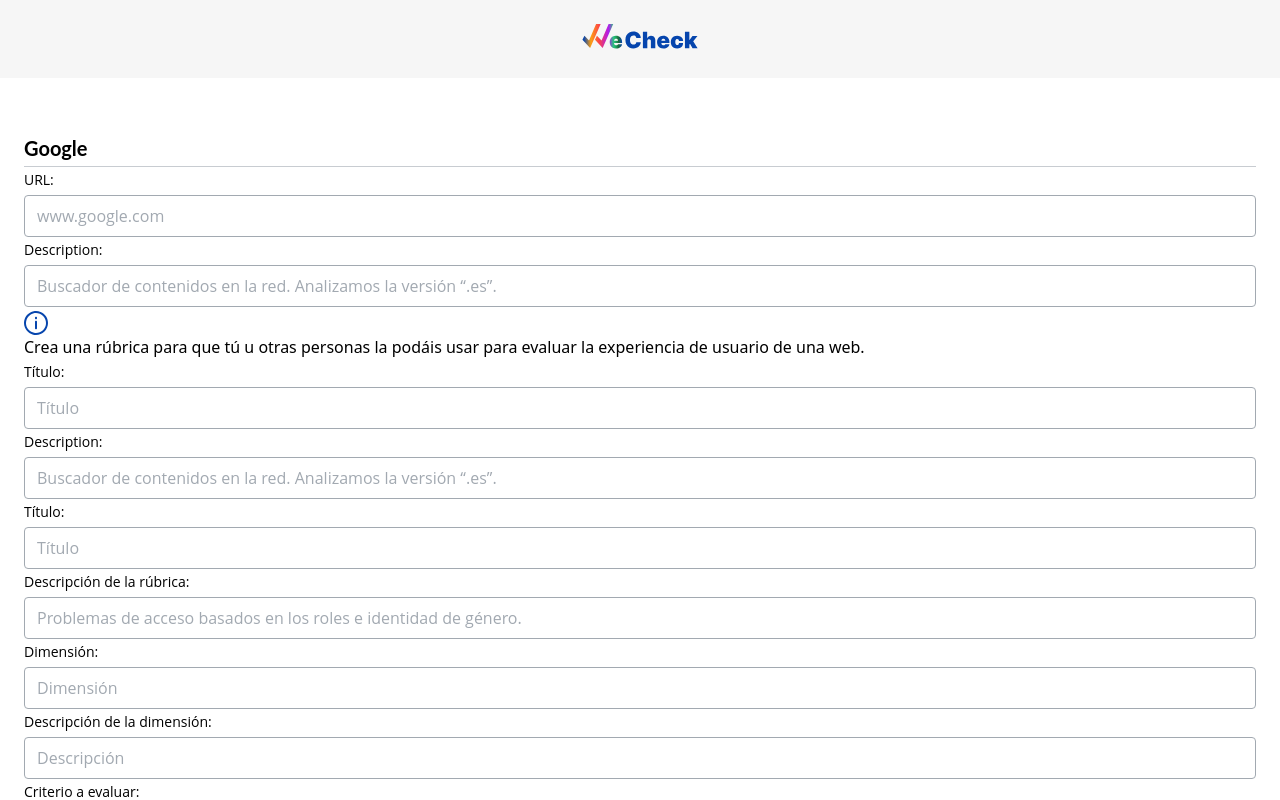
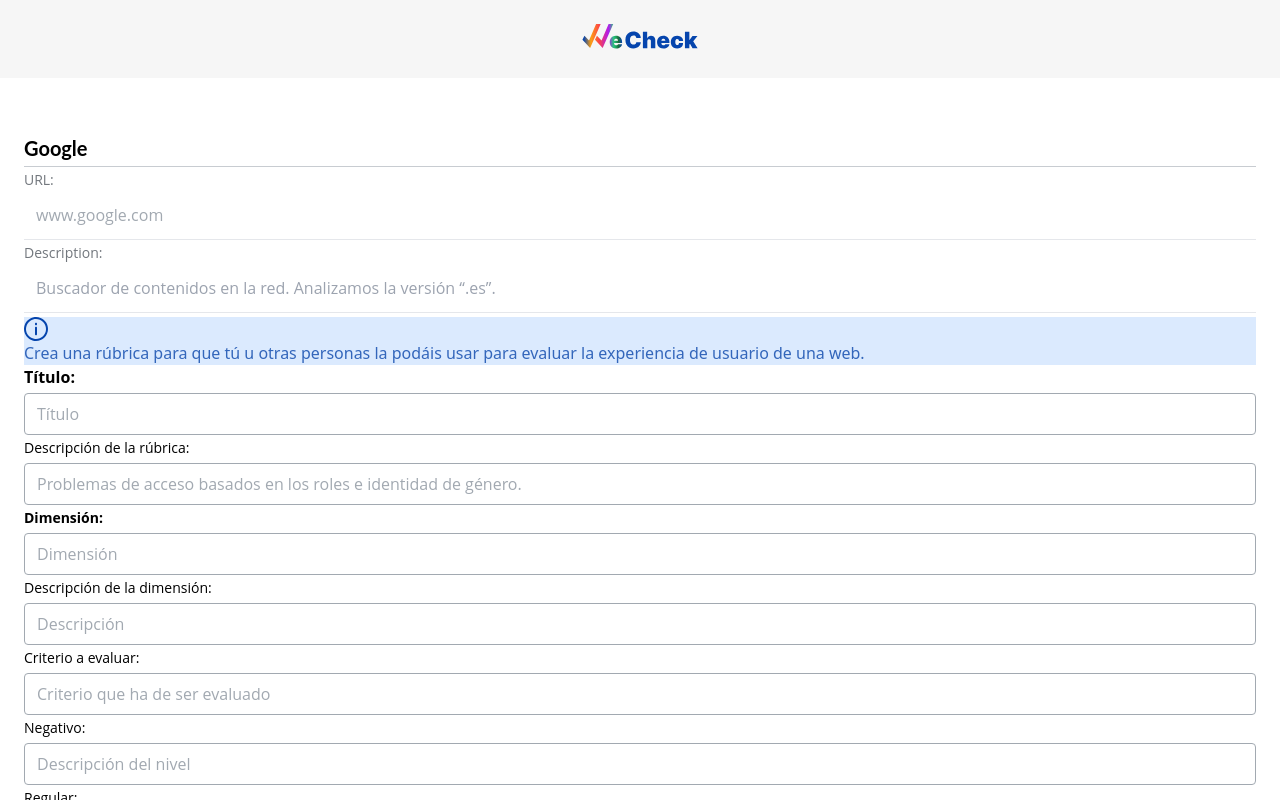
Before and after one commit to Rubrics-project/WeCheckUx, a React (Vite) app in the folder react/: page /crear in a window 1280 px wide. Shown: the top 800 px of the page. Built offline with nearby package versions, Linux system fonts and the light colour scheme.

Commit message:
all changes

```diff
--- a/react/src/views/Create.jsx
+++ b/react/src/views/Create.jsx
@@ -39,30 +39,25 @@
 
     <Title title={"Google"} />
 
-    <label for="url" className="font-opencustom text-sm">URL:</label>
-            <input type="text" id="url" name="url" placeholder={"www.google.com"}  className="w-full rounded border border-color-grey-border-btn px-3 py-2 text-color-bck placeholder-color-grey-border-btn focus:z-10 focus:border-color-blue-p focus:outline-none focus:ring-color-blue-p font-opencustom text-base mt-2"/>
+    <label for="url" className="font-opencustom text-sm text-color-grey-title">URL:</label>
+            <input type="text" id="url" name="url" placeholder={"www.google.com"}  className="w-full px-3 py-2 text-color-bck placeholder-color-grey-border-btn focus:z-10  focus:outline-none focus:ring-color-blue-p font-opencustom text-base mt-2 "/>
+            <hr class="h-px my-8 bg-gray-200 border-1 dark:bg-gray-700"></hr>
 
-    <label for="description:" className="font-opencustom text-sm">Description:</label>
-    <input type="text" id="description" name="description" placeholder="Buscador de contenidos en la red. Analizamos la versión “.es”."  className="w-full rounded border border-color-grey-border-btn px-3 py-2 text-color-bck placeholder-color-grey-border-btn focus:z-10 focus:border-color-blue-p focus:outline-none focus:ring-color-blue-p font-opencustom text-base mt-2"/>
+    <label for="description:" className="font-opencustom text-sm  text-color-grey-title">Description:</label>
+    <input type="text" id="description" name="description" placeholder="Buscador de contenidos en la red. Analizamos la versión “.es”."  className="w-full  px-3 py-2 text-color-bck focus:z-10 focus:outline-none font-opencustom text-base mt-2"/>
+    <hr class="h-px my-8 bg-gray-200 border-1 dark:bg-gray-700"></hr>
 
-    <div className="bg-A7D7F9">
-    {<InformationBox text={"Crea una rúbrica para que tú u otras personas la podáis usar para evaluar la experiencia de usuario de una web."} onClick={"pasar onclick"}  />}
+    <div className="content-start bg-blue-100 text-color-blue-s">
+    {<InformationBox text={"Crea una rúbrica para que tú u otras personas la podáis usar para evaluar la experiencia de usuario de una web."} onClick={"pasar onclick"} />}
     </div>
 
-     <label for="title" className="font-opencustom text-sm">Título:</label>
-            <input type="text" id="title" name="title" placeholder="Título"  className="w-full rounded border border-color-grey-border-btn px-3 py-2 text-color-bck placeholder-color-grey-border-btn focus:z-10 focus:border-color-blue-p focus:outline-none focus:ring-color-blue-p font-opencustom text-base mt-2"/>
-
-     <label for="description:" className="font-opencustom text-sm">Description:</label>
-            <input type="text" id="description" name="description" placeholder="Buscador de contenidos en la red. Analizamos la versión “.es”."  className="w-full rounded border border-color-grey-border-btn px-3 py-2 text-color-bck placeholder-color-grey-border-btn focus:z-10 focus:border-color-blue-p focus:outline-none focus:ring-color-blue-p font-opencustom text-base mt-2"/>
-
-
-            <label for="title" className="font-opencustom text-sm">Título:</label>
-            <input type="text" id="title" name="title" placeholder="Título"  className="w-full rounded border border-color-grey-border-btn px-3 py-2 text-color-bck placeholder-color-grey-border-btn focus:z-10 focus:border-color-blue-p focus:outline-none focus:ring-color-blue-p font-opencustom text-base mt-2"/>
+     <label for="title" className="font-opencustom text-base font-bold">Título:</label>
+            <input type="text" id="title" name="title" placeholder="Título"  className="w-full rounded border border-color-grey-border-btn px-3 py-2 text-color-bck placeholder-color-grey-border-btn focus:z-10 focus:border-color-blue-p focus:outline-none focus:ring-color-blue-p font-opencustom text-base mt-2 "/>
 
             <label for="description" className="font-opencustom text-sm">Descripción de la rúbrica:</label>
             <input type="text" id="description" name="description" placeholder="Problemas de acceso basados en los roles e identidad de género." className="w-full rounded border border-color-grey-border-btn px-3 py-2 text-color-bck placeholder-color-grey-border-btn focus:z-10 focus:border-color-blue-p focus:outline-none focus:ring-color-blue-p font-opencustom text-base mt-2"/>
 
-            <label for="dimension" className="font-opencustom text-sm">Dimensión:</label>
+            <label for="dimension" className="font-opencustom text-sm font-bold">Dimensión:</label>
             <input type="text" id="dimension" name="dimension" placeholder="Dimensión" className="w-full rounded border border-color-grey-border-btn px-3 py-2 text-color-bck placeholder-color-grey-border-btn focus:z-10 focus:border-color-blue-p focus:outline-none focus:ring-color-blue-p font-opencustom text-base mt-2"/>
 
             <label for="description" className="font-opencustom text-sm">Descripción de la dimensión:</label>
```
